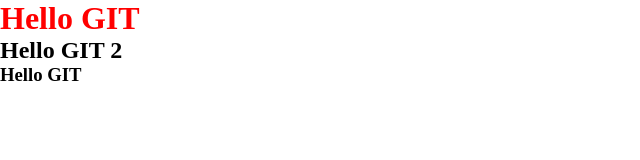
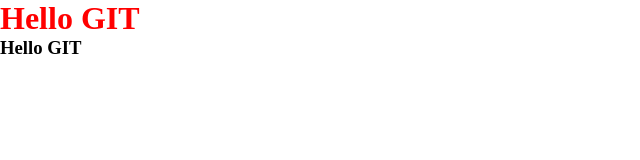
Before and after one commit to TimofeyRK/examplee, a plain HTML site: page index.html in a window 1280 px wide. Shown: the whole page, without its empty margins (0-640 px from the left). Drawn offline with Linux system fonts and the light colour scheme.

Commit message:
h2 was deleted

```diff
--- a/index.html
+++ b/index.html
@@ -7,7 +7,7 @@
 </head>
 <body>
 	<h1>Hello GIT</h1>
-	<h2>Hello GIT 2</h2>
+
 	<h3>Hello GIT</h3>
 </body>
 </html>
```
